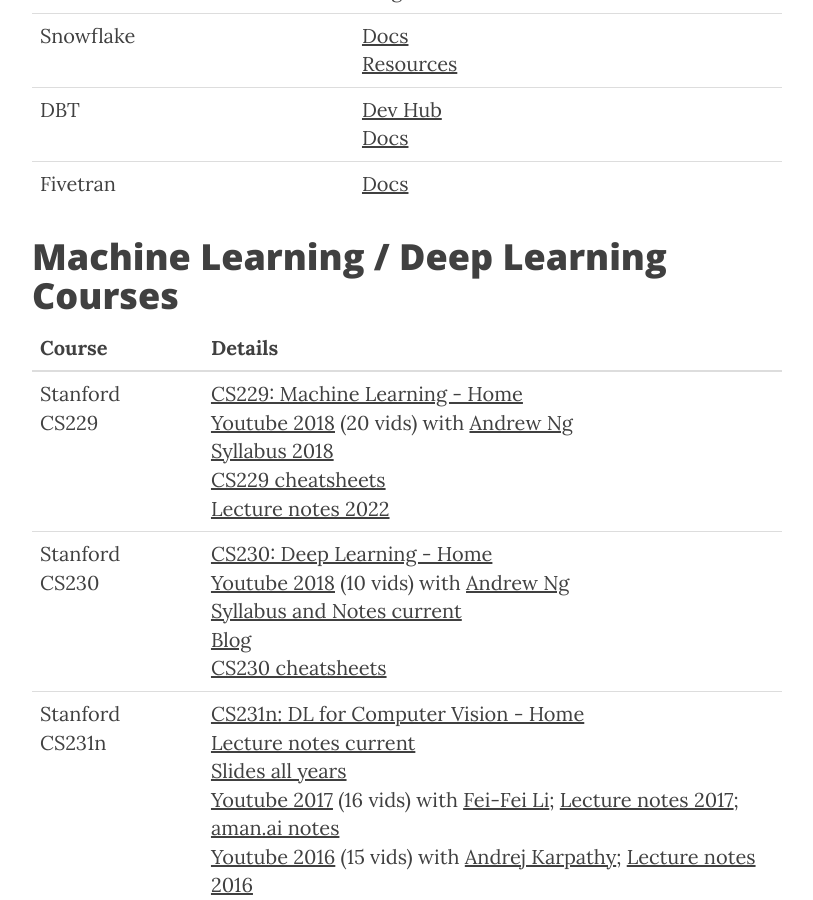
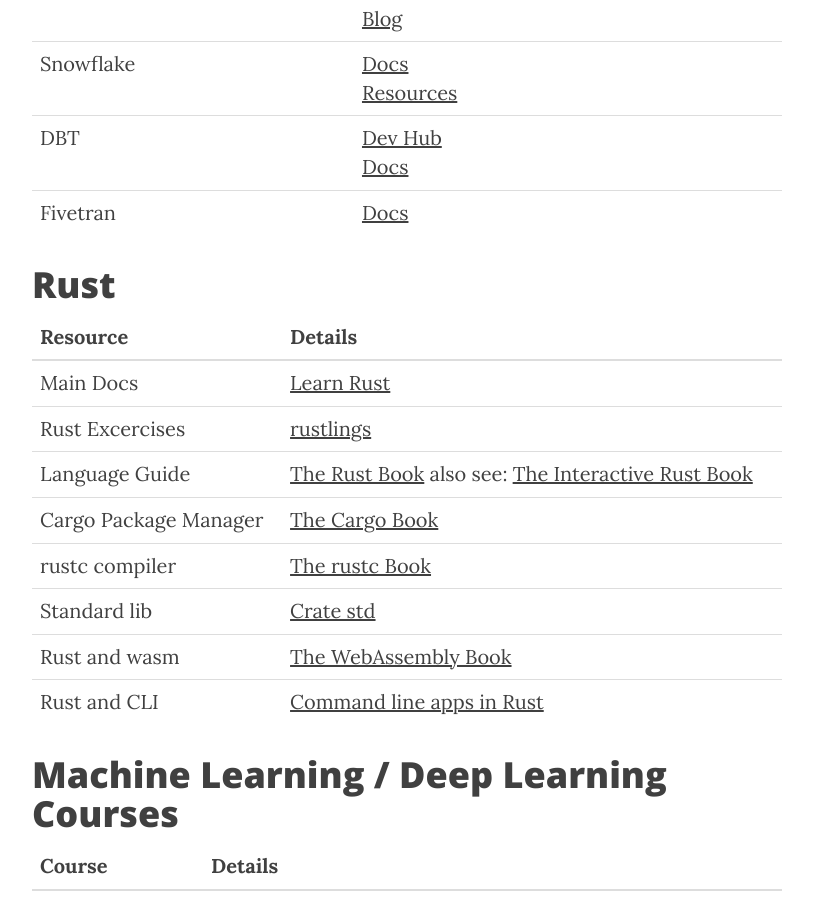
Before and after one commit to dylanhogg/dylanhogg.github.io, a Jekyll site: the page built from study.md, in a window 1280 px wide and 900 px high, scrolled down 3158 px. Shown: the whole window, without its empty margins (233-1046 px from the left). Built offline with Jekyll 4.4.1, drawn with Linux system fonts in a browser that asks for light colours; nearby versions of some CDN libraries; some of the changed text lies outside the part shown.

Commit message:
Updates.

```diff
--- a/_posts/2022-01-19-ml-productionisation.markdown
+++ b/_posts/2022-01-19-ml-productionisation.markdown
@@ -267,6 +267,9 @@ It is best to build on the shoulders of giants. Here are some open-source ML fra
 - Feast: An open-source feature store. It is the fastest path to operationalizing analytic data for model training and online inference.
   - <a href="https://feast.dev/">feast.dev</a>
   - <a href="https://github.com/feast-dev/feast">github.com/feast-dev/feast</a>
+- Pachyderm: Automate data transformations with data versioning and lineage.
+  - <a href="https://www.pachyderm.com/">pachyderm.com</a>
+  - <a href="https://github.com/pachyderm/pachyderm">github.com/pachyderm/pachyderm</a>
 
 
 <h3>Managed Cloud ML Services</h3>
--- a/study.md
+++ b/study.md
@@ -14,17 +14,18 @@ header-img: "img/apps-bg.jpg"
 # Study Sections
 1. [Python Systems/Numeric](#python-systems)
 2. [Systems / Data Engineering](#engineering)
-3. [Machine Learning Courses](#ml)
-4. [Math Resources](#math)
-5. [Python Geospatial](#python-gis)
-6. [Geospatial](#gis)
-7. [Computational geometry](#compgeo)
+3. [Rust Language](#rust)
+4. [Machine Learning Courses](#ml)
+5. [Math Resources](#math)
+6. [Python Geospatial](#python-gis)
+7. [Geospatial](#gis)
+8. [Computational geometry](#compgeo)
 
 
 <a name="python-systems"></a>
 # Python Systems/Numeric
 
-| Project           | Details                                                                                                                                                                                                                                                                                                                                                        |
+| Resource          | Details                                                                                                                                                                                                                                                                                                                                                        |
 |-------------------|----------------------------------------------------------------------------------------------------------------------------------------------------------------------------------------------------------------------------------------------------------------------------------------------------------------------------------------------------------------|
 | Python language   | [Standard Library Summary](https://www.awesomepython.org/docs.html) <br />[Language reference](https://docs.python.org/3/reference/index.html)                                                                                                                                                                                                                 |
 | Numpy             | [Quickstart](https://numpy.org/doc/stable/user/quickstart.html) <br />[Fundamentals](https://numpy.org/doc/stable/user/basics.html) <br />[API Ref](https://numpy.org/devdocs/reference/index.html) <br/>[Glossary](https://numpy.org/doc/stable/glossary.html)                                                                                                |
@@ -45,7 +46,7 @@ header-img: "img/apps-bg.jpg"
 <a name="engineering"></a>
 # Systems / Data Engineering
 
-| Project    | Details                                                                                                                                                                                                                               |
+| Resource   | Details                                                                                                                                                                                                                               |
 |------------|---------------------------------------------------------------------------------------------------------------------------------------------------------------------------------------------------------------------------------------|
 | K8s        | [Concepts](https://kubernetes.io/docs/concepts/) <br />[Tasks](https://kubernetes.io/docs/tasks/) <br />[Tutorials](https://kubernetes.io/docs/tutorials/) <br />[Kube Academy](https://kube.academy/courses)                         |
 | Docker     | [Guides](https://docs.docker.com/get-started/) <br />[cli](https://docs.docker.com/engine/reference/commandline/cli/) <br />[k8s deploy](https://docs.docker.com/get-started/kube-deploy/)                                            |
@@ -60,6 +61,21 @@ header-img: "img/apps-bg.jpg"
 | Snowflake  | [Docs](https://docs.snowflake.com/) <br /> [Resources](https://resources.snowflake.com/)                                                                                                                                              |
 | DBT        | [Dev Hub](https://docs.getdbt.com/) <br /> [Docs](https://docs.getdbt.com/docs/introduction)                                                                                                                                          |
 | Fivetran   | [Docs](https://fivetran.com/docs/getting-started)                                                                                                                                                                                     |
+
+
+<a name="rust"></a>
+# Rust
+
+| Resource              | Details                                                                                                                 |
+|-----------------------|-------------------------------------------------------------------------------------------------------------------------|
+| Main Docs             | [Learn Rust](https://www.rust-lang.org/learn)                                                                           |
+| Rust Excercises       | [rustlings](https://github.com/rust-lang/rustlings/)                                                                    |
+| Language Guide        | [The Rust Book](https://doc.rust-lang.org/book/) also see: [The Interactive Rust Book](https://rust-book.cs.brown.edu/) |
+| Cargo Package Manager | [The Cargo Book](https://doc.rust-lang.org/cargo/index.html)                                                            |
+| rustc compiler        | [The rustc Book](https://doc.rust-lang.org/rustc/index.html)                                                            |
+| Standard lib          | [Crate std](https://doc.rust-lang.org/std/index.html)                                                                   |
+| Rust and wasm         | [The WebAssembly Book](https://rustwasm.github.io/docs/book/)                                                           |
+| Rust and CLI          | [Command line apps in Rust](https://rust-cli.github.io/book/index.html)                                                 |
 
 
 <a name="ml"></a>
@@ -109,7 +125,7 @@ header-img: "img/apps-bg.jpg"
 <a name="python-gis"></a>
 # Python Geospatial
 
-| Project            | Details                                                                                                                                                 |
+| Resource           | Details                                                                                                                                                 |
 |--------------------|---------------------------------------------------------------------------------------------------------------------------------------------------------|
 | Libraries overview | [Awesome Python geospatial](https://www.awesomepython.org/app.html?q=geo)                                                                               |
 | GeoPandas          | [Intro](https://geopandas.org/en/stable/getting_started/introduction.html) <br />[User guide](https://geopandas.org/en/stable/docs/user_guide.html)     |
@@ -124,7 +140,7 @@ header-img: "img/apps-bg.jpg"
 <a name="gis"></a>
 # Geospatial Learning Resources
 
-| Project                  | Details                                                                                                                            |
+| Resource                 | Details                                                                                                                            |
 |--------------------------|------------------------------------------------------------------------------------------------------------------------------------|
 | Online GIS book          | [Geographic Data Science with Python](https://geographicdata.science/book/intro.html) (Arribas-Bel et al)                          |
 | Spatial Data Programming | [Spatial Data Programming with Python course](https://geobgu.xyz/py/) (Ben-Gurion University of the Negev)                         |
```
Also changed, not shown: osx.md (+18 -3 lines).
